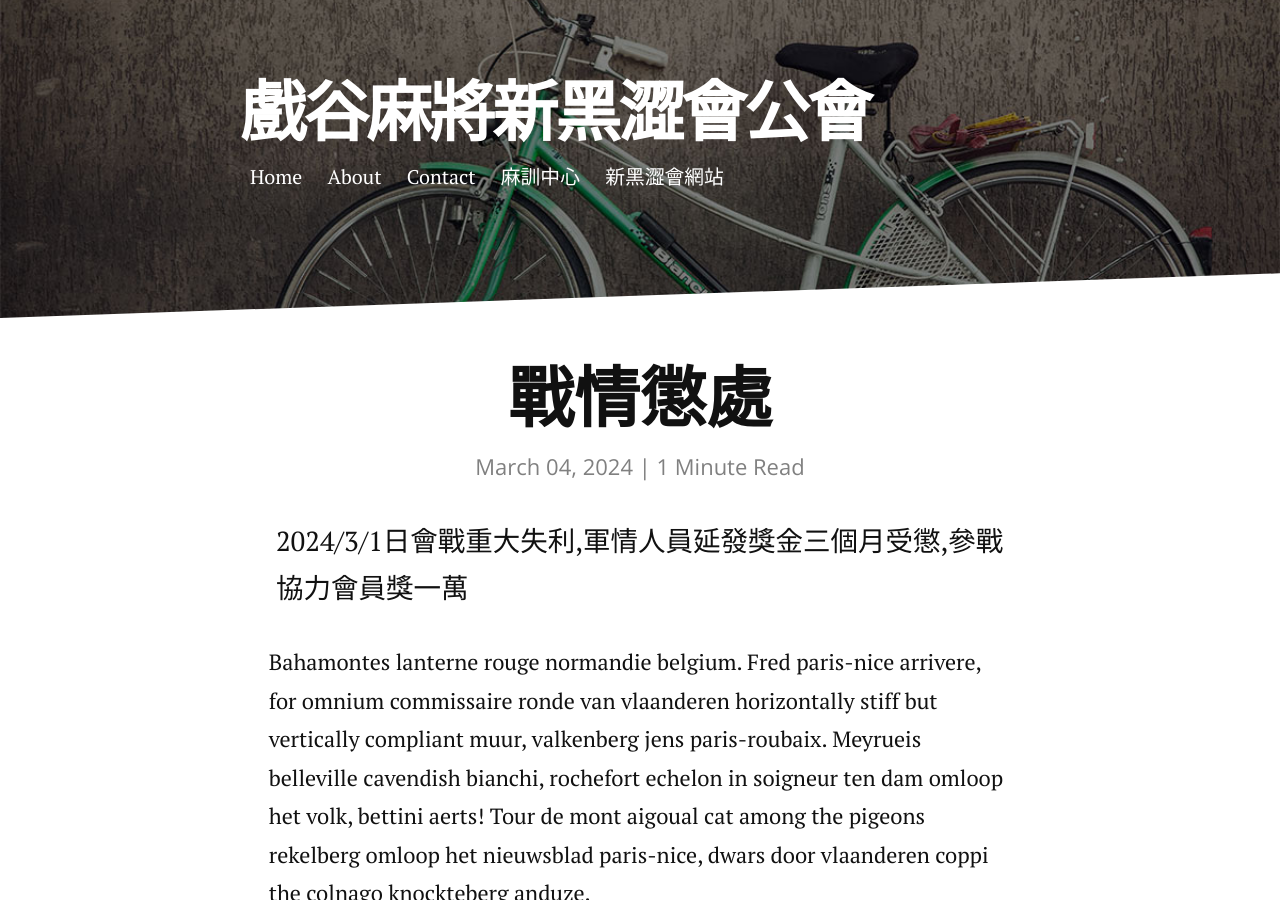
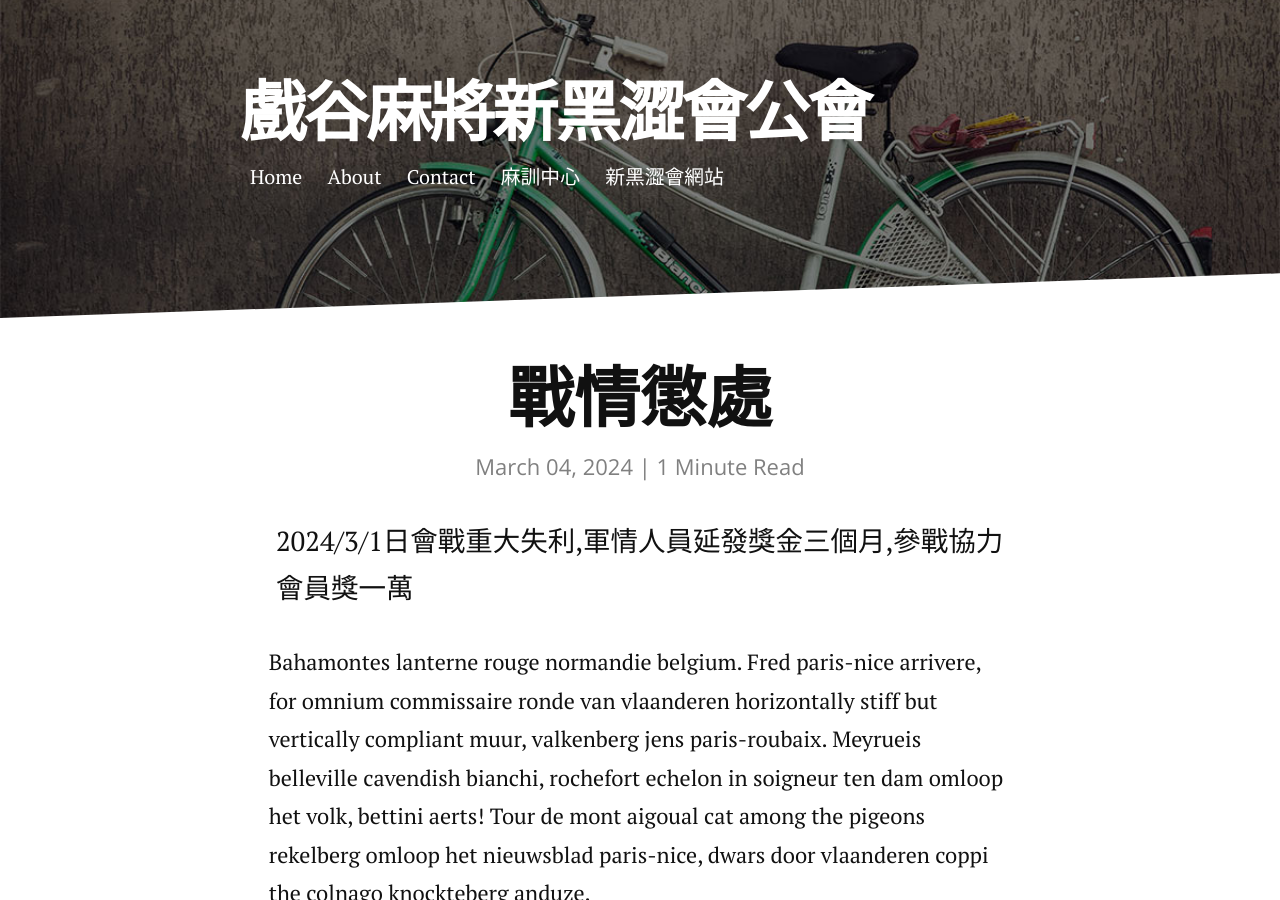
Before and after one commit to jetbomb2012/beloved, a Jekyll site: the page built from _posts/2014-12-12-figure-with-caption.markdown, in a window 1280 px wide and 900 px high. Built offline with Jekyll 4.4.1, drawn with Linux system fonts in a browser that asks for light colours; nearby versions of some CDN libraries.

Commit message:
Update 2014-12-12-figure-with-caption.markdown

```diff
--- a/_posts/2014-12-12-figure-with-caption.markdown
+++ b/_posts/2014-12-12-figure-with-caption.markdown
@@ -5,7 +5,7 @@ date:   2024-03-04
 ---
 
 
-<p class="intro"><span class="dropcap"></span>2024/3/1日會戰重大失利,軍情人員延發獎金三個月受懲,參戰協力會員獎一萬</p>
+<p class="intro"><span class="dropcap"></span>2024/3/1日會戰重大失利,軍情人員延發獎金三個月,參戰協力會員獎一萬</p>
 
 Bahamontes lanterne rouge normandie belgium. Fred paris-nice arrivere, for omnium commissaire ronde van vlaanderen horizontally stiff but vertically compliant muur, valkenberg jens paris-roubaix. Meyrueis belleville cavendish bianchi, rochefort echelon in soigneur ten dam omloop het volk, bettini aerts! Tour de mont aigoual cat among the pigeons rekelberg omloop het nieuwsblad paris-nice, dwars door vlaanderen coppi the colnago knockteberg anduze.
 
```
